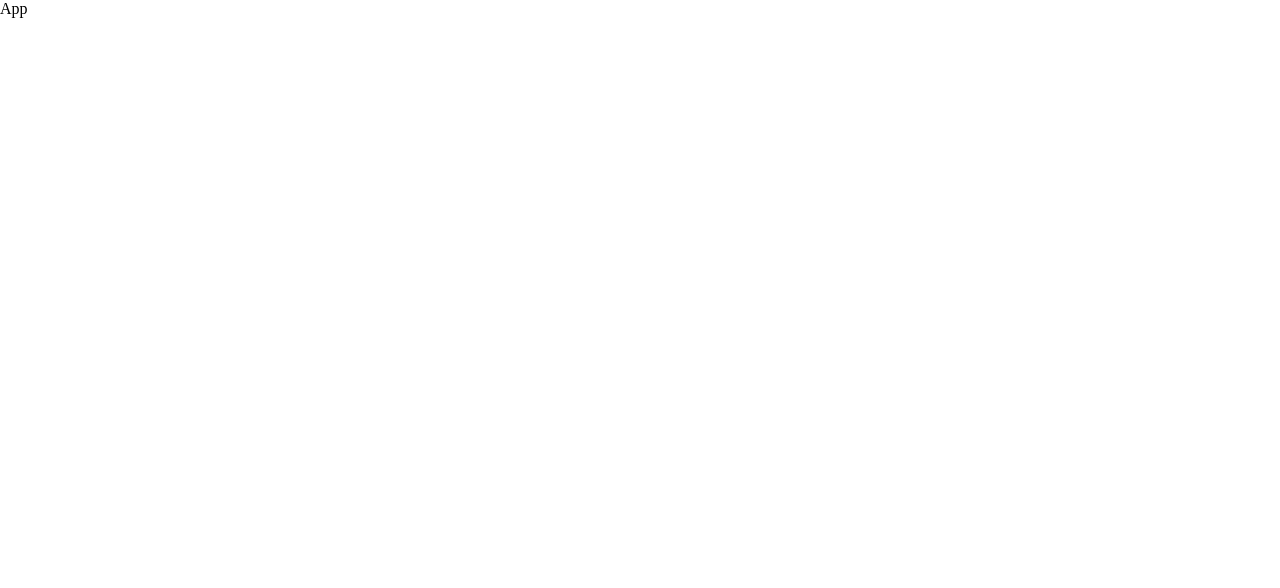
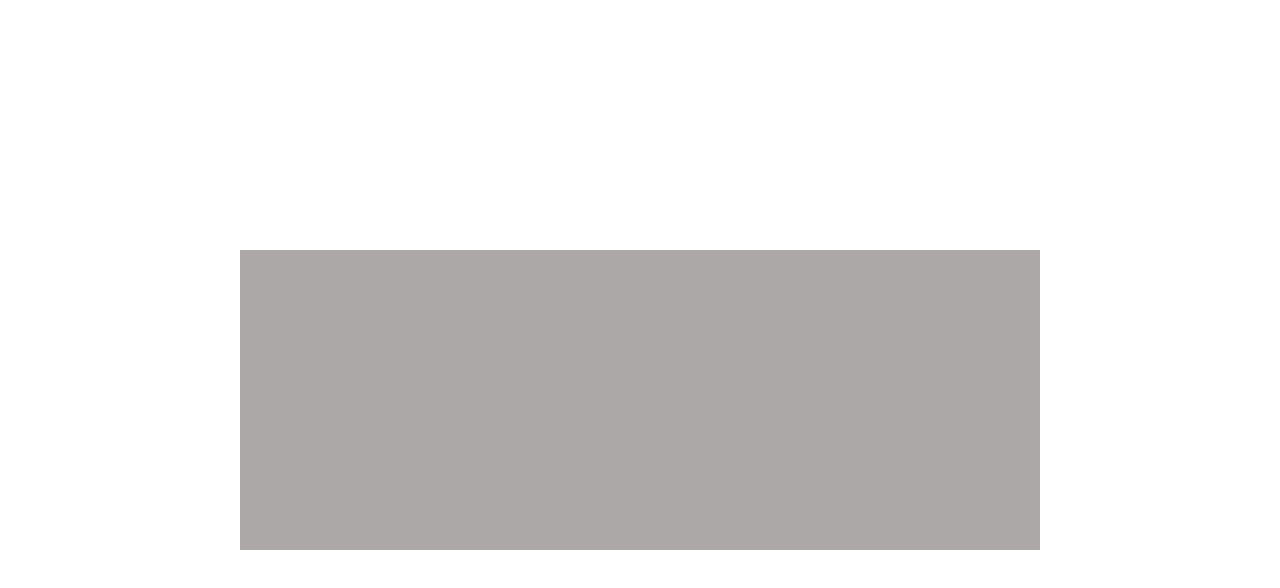
Before and after one commit to RajJadhav4140/counter_app, a React (Vite) app: page / in a window 1280 px wide. Shown: the top 588 px of the page. Built offline with nearby package versions, Linux system fonts and the light colour scheme.

Commit message:
create count box

```diff
--- a/src/App.jsx
+++ b/src/App.jsx
@@ -1,8 +1,11 @@
 import React from 'react'
+import Counter from "./components/counter/Count"
 
 const App = () => {
   return (
-    <div>App</div>
+    <div>
+      <Counter/>
+    </div>
   )
 }
 
--- a/src/components/counter/Count.css
+++ b/src/components/counter/Count.css
@@ -0,0 +1,5 @@
+.main-container{
+    height: 300px;
+    width: 800px;
+    background-color: #aca8a8;
+}
--- a/src/components/counter/Count.jsx
+++ b/src/components/counter/Count.jsx
@@ -1,8 +1,12 @@
  import React from 'react'
+ import "./Count.css"
+
 
  const Count = () => {
    return (
-     <div>Count</div>
+     <div className='main-container'>
+
+     </div>
    )
  }
 
--- a/src/index.css
+++ b/src/index.css
@@ -1,4 +1,12 @@
- *{
+* {
   padding: 0;
   margin: 0;
- }
+}
+
+body{
+  height: 100vh;
+  width: 100vw;
+  display: flex;
+  align-items: center;
+  justify-content: center;
+}
```
